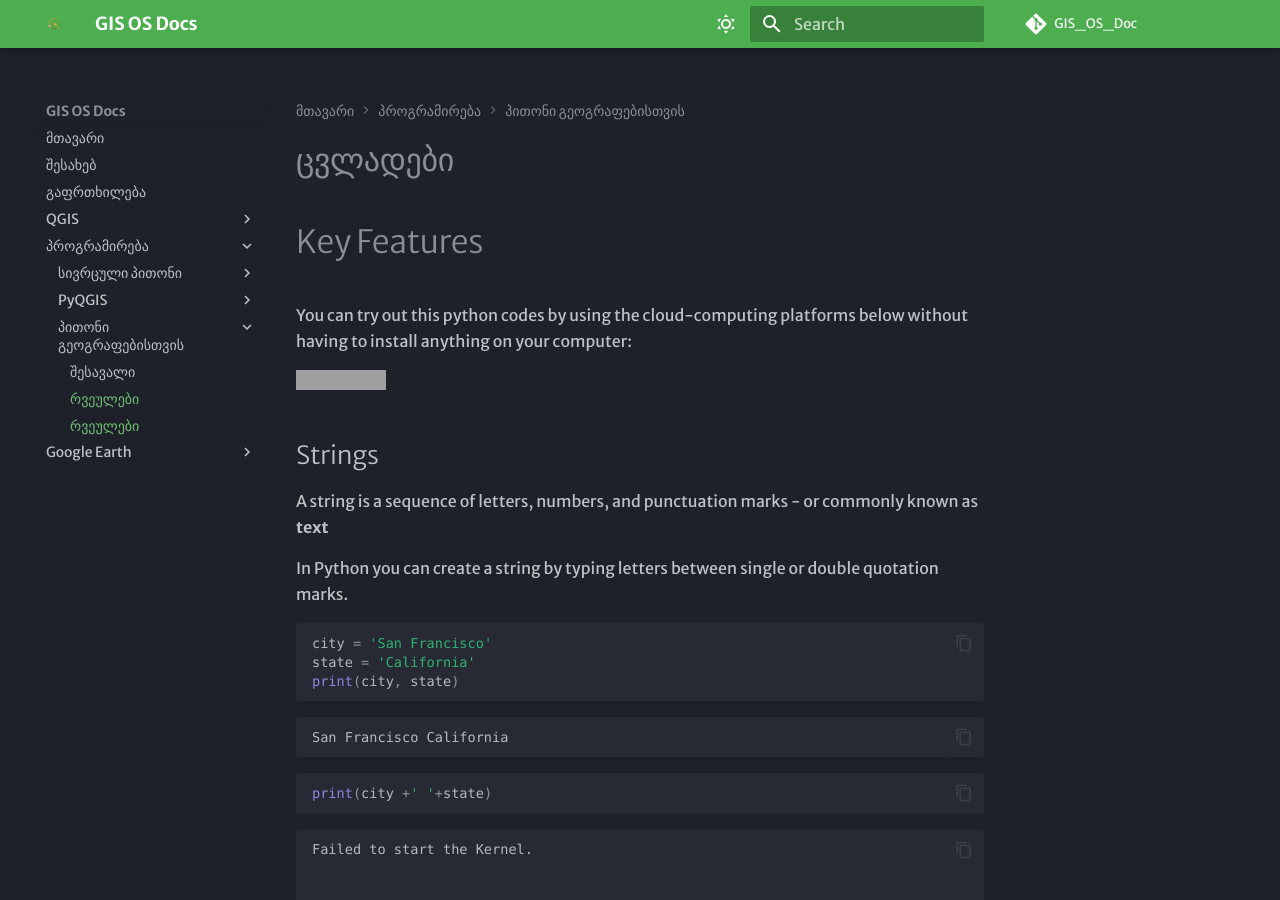
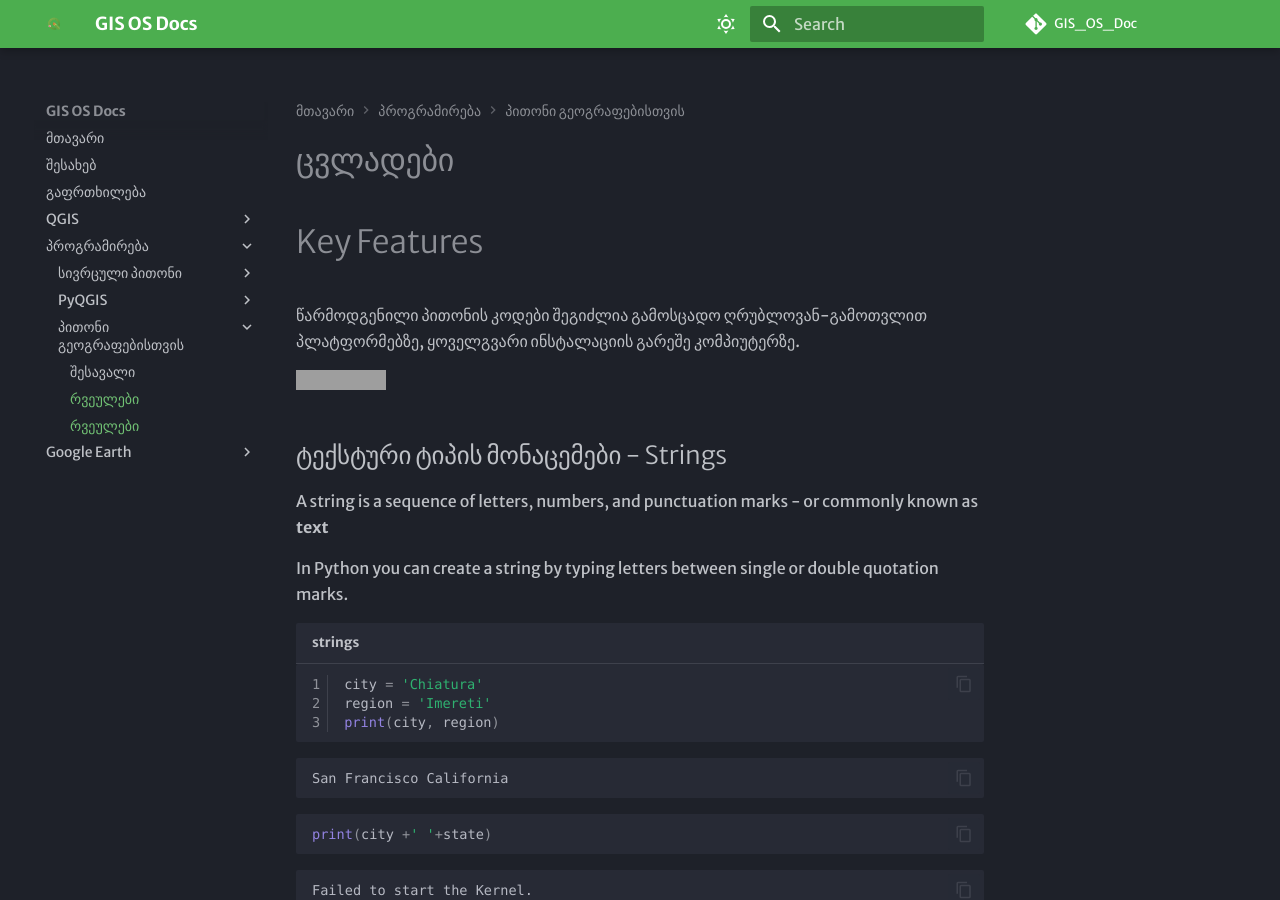
Before and after one commit to ezdanapak/GIS_OS_Doc, an MkDocs documentation site: the page built from docs/Programming/Python_for_geographers/notebooks/01_variables.md, in a window 1280 px wide and 900 px high. Built offline with MkDocs 1.6.1 and Material for MkDocs 9.7.7, drawn with Linux system fonts in a browser that asks for light colours; some web fonts are replaced; comment, search, counter and statistics services are not loaded; grey boxes are pictures that could not be loaded.

Commit message:
Update 01_variables.md
ცვლადების განახლება

````diff
--- a/docs/Programming/Python_for_geographers/notebooks/01_variables.md
+++ b/docs/Programming/Python_for_geographers/notebooks/01_variables.md
@@ -2,23 +2,22 @@
 
 # Key Features
 
-You can try out this python codes by using the cloud-computing platforms below without having to install anything on your computer:
-
+წარმოდგენილი პითონის კოდები შეგიძლია გამოსცადო ღრუბლოვან-გამოთვლით პლატფორმებზე, ყოველგვარი ინსტალაციის გარეშე კომპიუტერზე.
 
 [![image](https://colab.research.google.com/assets/colab-badge.svg)](https://colab.research.google.com/github/ezdanapak/GIS_OS_Doc/blob/master/docs/Programming/Python_for_geographers/notebooks/01_variables.ipynb)
 
 
-## Strings
+## ტექსტური ტიპის მონაცემები - Strings
 
 A string is a sequence of letters, numbers, and punctuation marks - or commonly known as **text**
 
 In Python you can create a string by typing letters between single or double quotation marks.
 
 
-```python
-city = 'San Francisco'
-state = 'California'
-print(city, state)
+```py title="strings" linenums="1"
+city = 'Chiatura'
+region = 'Imereti'
+print(city, region)
 ```
 
     San Francisco California
````
